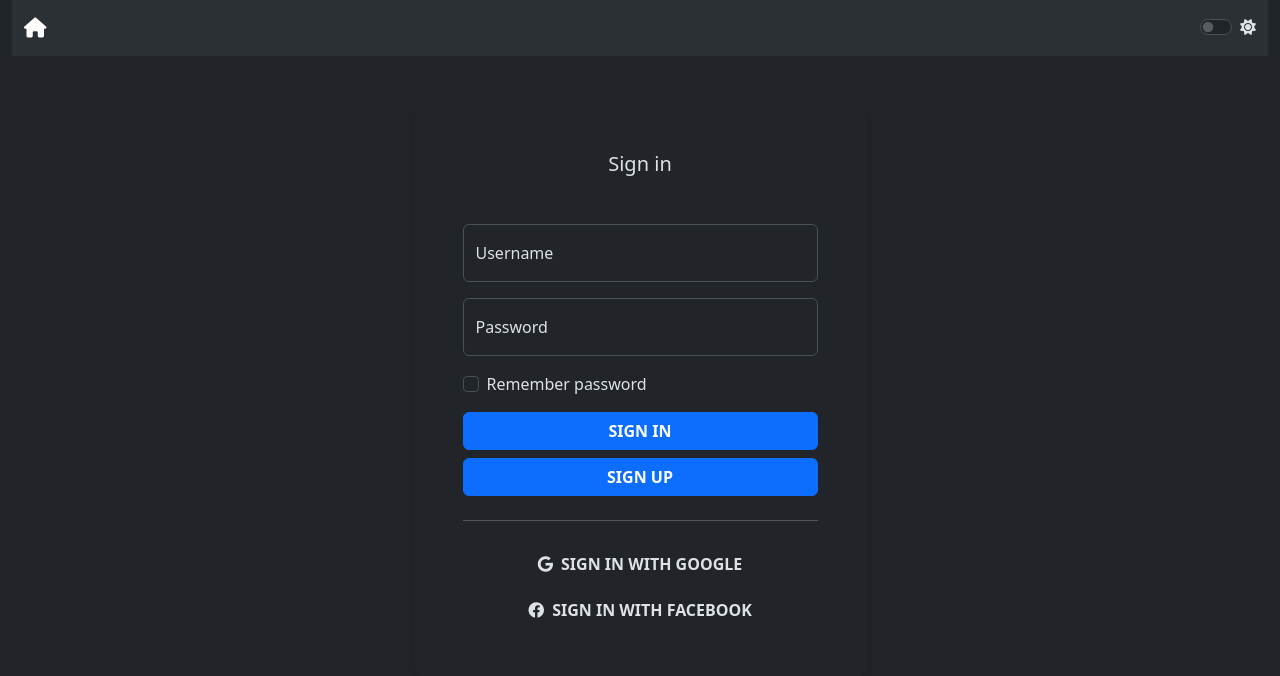
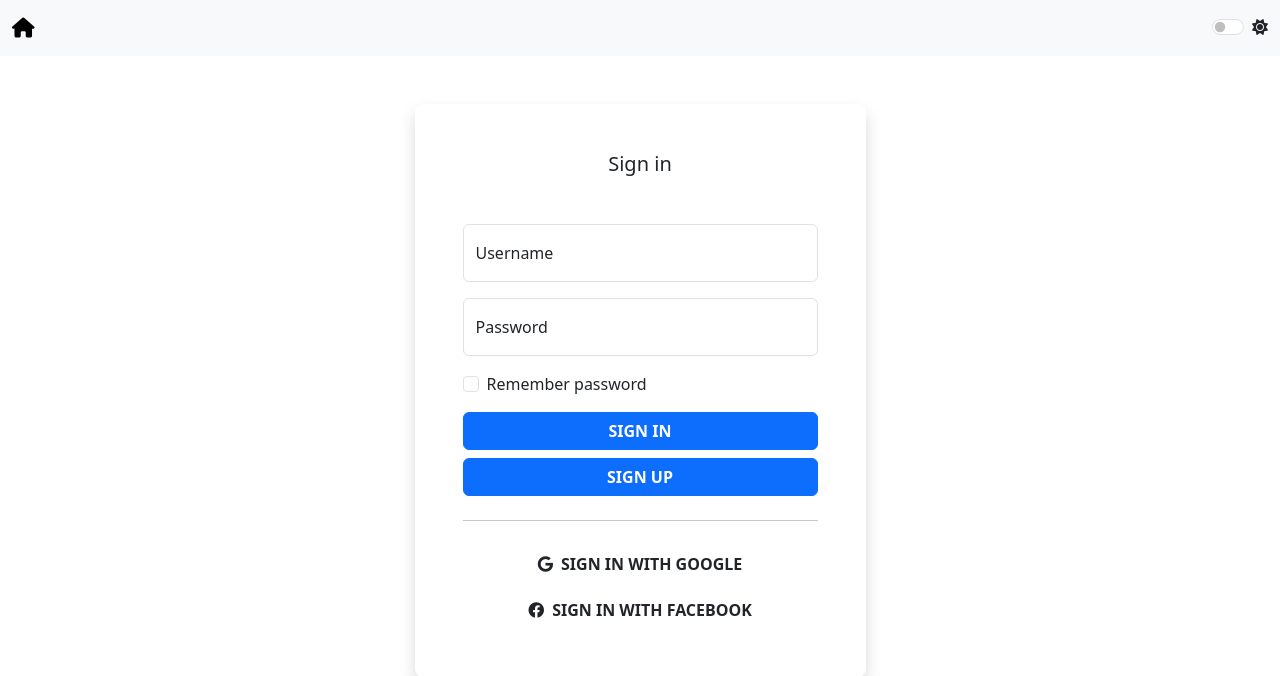
Before and after one commit to Royal-Mike/web-fashion-house, a Node server app: page / in a window 1280 px wide. Shown: the top 676 px of the page. Run offline with Node 20, Linux system fonts and the light colour scheme; some libraries are stand-ins or nearby versions.

Commit message:
fix navbar

```diff
--- a/views/layouts/main.hbs
+++ b/views/layouts/main.hbs
@@ -8,14 +8,8 @@
     <link href="https://cdn.jsdelivr.net/npm/bootstrap@5.3.2/dist/css/bootstrap.min.css" rel="stylesheet" integrity="sha384-T3c6CoIi6uLrA9TneNEoa7RxnatzjcDSCmG1MXxSR1GAsXEV/Dwwykc2MPK8M2HN" crossorigin="anonymous">
     <script src="https://code.jquery.com/jquery-3.7.1.min.js"></script>
 </head>
-<body data-bs-theme="dark">
-    <div class="container-fluid">
-        <div class="row justify-content-center align-items-center g-2">
-            <div class="col">
-                {{#if home}}{{> navbarHome}} {{else if details}}{{> navbarDetails}} {{else}}{{>navbar}} {{/if}}
-            </div>
-        </div>
-    </div>
+<body data-bs-theme="light">
+    {{#if home}}{{> navbarHome}} {{else if details}}{{> navbarDetails}} {{else}}{{>navbar}} {{/if}}
     {{{body}}}
     <script src="https://cdn.jsdelivr.net/npm/bootstrap@5.3.2/dist/js/bootstrap.bundle.min.js" integrity="sha384-C6RzsynM9kWDrMNeT87bh95OGNyZPhcTNXj1NW7RuBCsyN/o0jlpcV8Qyq46cDfL" crossorigin="anonymous"></script>
 </body>
--- a/views/partials/navbar.hbs
+++ b/views/partials/navbar.hbs
@@ -3,7 +3,6 @@
     <a class="navbar-brand" href="/">
         <i class="fa-solid fa-house"></i>
     </a>
-
     <form id="frmDark" action="/" method="get" class="d-flex">
         <div class="form-check form-switch">
             <input name="swDM" class="form-check-input" type="checkbox" role="switch" id="sw" {{#if isDark}} checked {{/if}} />
```
Lines whose indentation alone changed are shown as unchanged.
